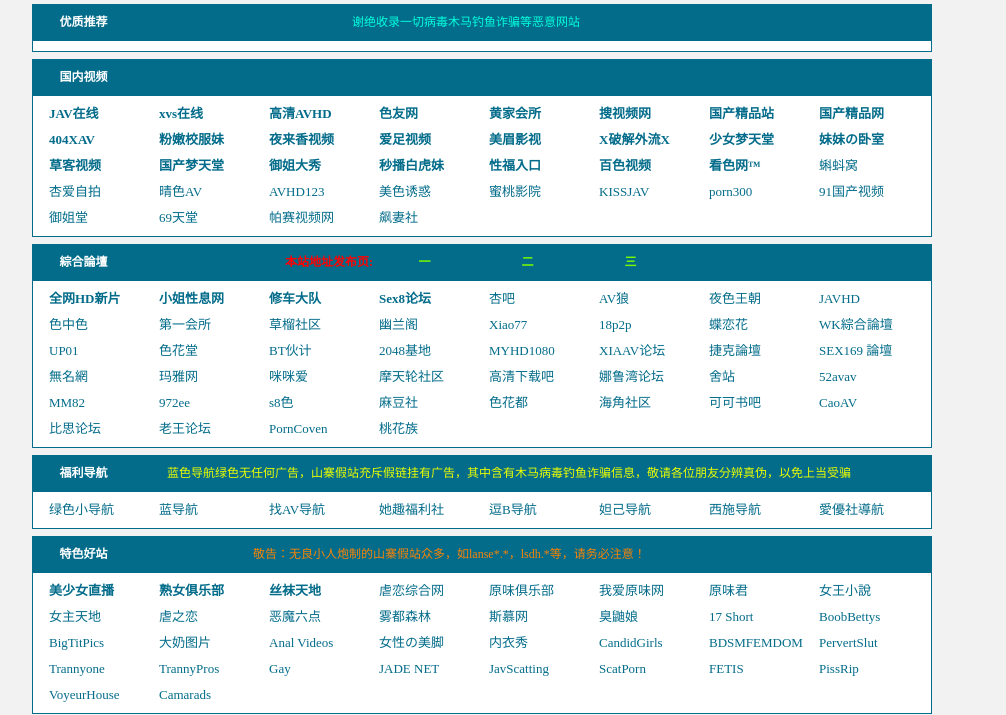
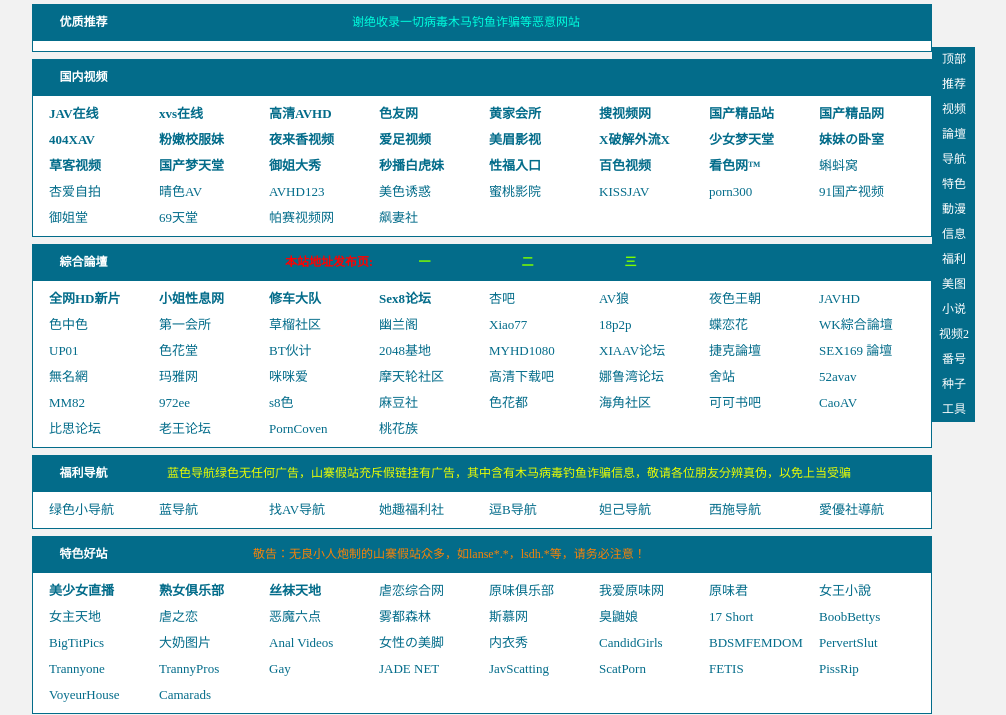
Before and after one commit to fuliwz/dh, a plain HTML site: page index.html in a window 1280 px wide. Shown: the part 103-818 px from the top of the page, without its empty margins (158-1164 px from the left). Drawn offline with Linux system fonts and the light colour scheme.

Commit message:
Update index.html

```diff
--- a/index.html
+++ b/index.html
@@ -1875,6 +1875,55 @@
         </ul>
     </div>
 </div>
+	 <div id="menue">
+    <ul>
+        <li>
+            <a href="#top" target="_self">顶部</a>
+        </li>
+        <li>
+            <a href="#tuijian" target="_self">推荐</a>
+        </li>
+        <li>
+            <a href="#video" target="_self">视频</a>
+        </li>
+        <li>
+            <a href="#club" target="_self">論壇</a>
+        </li>
+        <li>
+            <a href="#daohang" target="_self">导航</a>
+        </li>
+        <li>
+            <a href="#tese" target="_self">特色</a>
+        </li>
+        <li>
+            <a href="#dongman" target="_self">動漫</a>
+        </li>
+        <li>
+            <a href="#xingxi" target="_self">信息</a>
+        </li>
+        <li>
+            <a href="#civil" target="_self">福利</a>
+        </li>
+        <li>
+            <a href="#picture" target="_self">美图</a>
+        </li>
+        <li>
+            <a href="#xiaoshuo" target="_self">小说</a>
+        </li>
+        <li>
+            <a href="#movie" target="_self">视频2</a>
+        </li>
+        <li>
+            <a href="#japan" target="_self">番号</a>
+        </li>
+        <li>
+            <a href="#torrent" target="_self">种子</a>
+        </li>
+        <li>
+            <a href="#tools" target="_self">工具</a>
+        </li>
+    </ul>
+</div>
   <div id="footer">
 
 	<p align="center">
```
